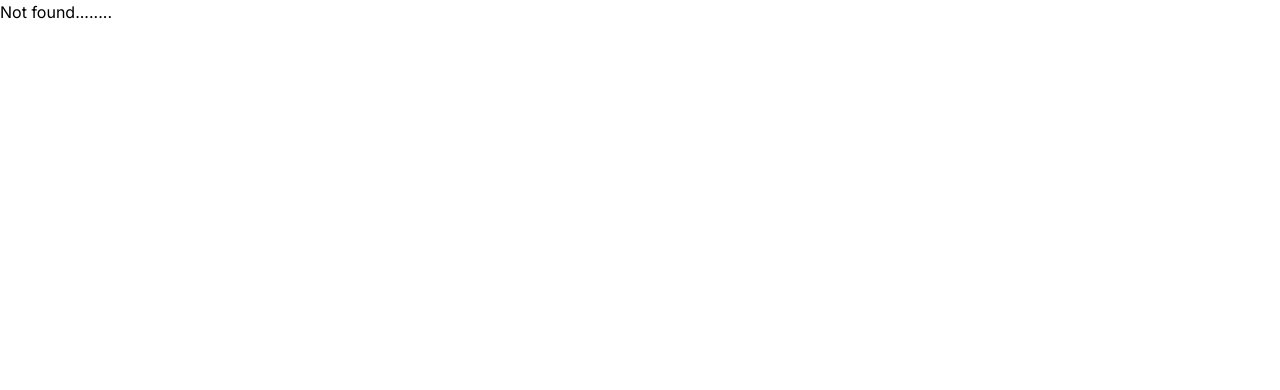
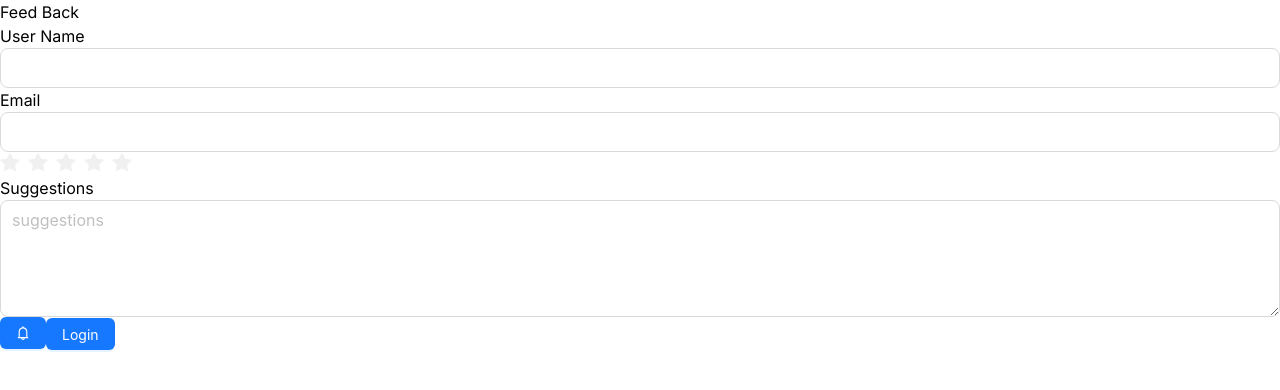
Before and after one commit to nisharga/collabo-hub, a Next.js app: page /feedback in a window 1280 px wide. Before the commit this address had no page. Shown: the top 390 px of the page. Built offline with nearby package versions, Linux system fonts and the light colour scheme.

Commit message:
notifacaiton added

```diff
--- a/package.json
+++ b/package.json
@@ -10,10 +10,12 @@
   },
   "dependencies": {
     "@ant-design/cssinjs": "^1.17.2",
+    "@ant-design/icons": "^5.2.6",
     "antd": "^5.11.1",
     "next": "14.0.2",
     "react": "^18",
-    "react-dom": "^18"
+    "react-dom": "^18",
+    "react-hook-form": "^7.48.2"
   },
   "devDependencies": {
     "@types/node": "^20",
--- /dev/null
+++ b/src/app/(withLayout)/user/notification-center/page.tsx
@@ -0,0 +1,11 @@
+import React from 'react';
+
+const NotificationPage = () => {
+    return (
+        <div>
+            <h2>notification-center</h2>
+        </div>
+    );
+};
+
+export default NotificationPage;
--- /dev/null
+++ b/src/app/feedback/page.tsx
@@ -0,0 +1,79 @@
+"use client"
+import Form from '@/components/form/form';
+import FormInput from '@/components/form/frominput';
+import { Button } from 'antd';
+import { SubmitHandler } from 'react-hook-form';
+import { useState } from 'react';
+import { SmileOutlined } from '@ant-design/icons';
+import { Rate } from 'antd';
+import FormTextArea from '@/components/form/formtextarea';
+type FormValues = {
+    id: string;
+    password: string;
+};
+import { notification } from 'antd';
+import Notification from '@/components/dashboard/ui/Notification';
+const FeedBack = () => {
+    const [rating, setRating] = useState<number>(0);
+
+    //after form submit notify
+    const [api, contextHolder] = notification.useNotification();
+    const openNotification = () => {
+        api.open({
+          message: 'Notification Title',
+          description:
+            'This is the content of the notification. This is the content of the notification. This is the content of the notification.',
+          icon: <SmileOutlined style={{ color: '#108ee9' }} />,
+        });
+      };
+
+      const onsubmit: SubmitHandler<FormValues> = (data) => {
+        try{
+            console.log(data, rating)
+            openNotification()
+
+        }catch(err){}
+    }
+    return (
+        <div>
+           <h2>Feed Back</h2>
+           <Form submitHandler={onsubmit}>
+           <div className="">
+                        <FormInput
+                            name="username"
+                            type="text"
+                            size="large"
+                            label="User Name"
+                        />
+                    </div>
+     <div>
+       <FormInput name="email"
+                type="email"
+                size="large"
+                label="Email"
+         />
+    </div>
+    <div>
+    <Rate allowHalf
+    allowClear={true} defaultValue={rating} onChange={(value) => {setRating(value) }}/>
+    </div>
+    <div>
+       <FormTextArea name="suggestions"
+                rows={4} placeholder="suggestions"
+                size="large"
+                label="Suggestions"
+         />
+    </div>
+    {/* notification                    */}
+    {contextHolder}
+    <Notification/>
+    <Button type="primary" htmlType="submit">
+                        Login
+                    </Button>
+                </Form>
+
+        </div>
+    );
+};
+
+export default FeedBack;
--- /dev/null
+++ b/src/components/dashboard/ui/Notification.tsx
@@ -0,0 +1,46 @@
+import React from 'react';
+import { Button, notification, Space } from 'antd';
+import {
+    BellOutlined
+  } from '@ant-design/icons';
+import Link from 'next/link';
+const close = () => {
+  console.log(
+    'Notification was closed. Either the close button was clicked or duration time elapsed.',
+  );
+};
+
+const Notification = () => {
+  const [api, contextHolder] = notification.useNotification();
+
+  const openNotification = () => {
+    const key = `open${Date.now()}`;
+    const btn = (
+      <Space>
+        <Link href="/user/notification-center">All Notifications</Link>
+        <Button type="link" size="small" onClick={() => api.destroy()}>
+          Destroy This
+        </Button>
+      </Space>
+    );
+    api.open({
+      message: 'Notification Title',
+      description:
+        'A function will be be called after the notification is closed (automatically after the "duration" time of manually).',
+      btn,
+      key,
+      onClose: close,
+    });
+  };
+
+  return (
+    <>
+      {contextHolder}
+      <Button type="primary" onClick={openNotification}>
+      <BellOutlined />
+      </Button>
+    </>
+  );
+};
+
+export default Notification;
--- /dev/null
+++ b/src/components/form/form.tsx
@@ -0,0 +1,46 @@
+"use client";
+
+
+import { ReactElement, ReactNode } from "react";
+import { useForm, FormProvider, SubmitHandler } from "react-hook-form";
+
+
+type FormConfig = {
+  defaultValues?: Record<string, any>;
+};
+
+
+type FormProps = {
+  children?: ReactElement | ReactNode;
+  submitHandler: SubmitHandler<any>;
+} & FormConfig;
+
+
+const Form = ({ children, submitHandler, defaultValues }: FormProps) => {
+  const formConfig: FormConfig = {};
+
+
+  if (!!defaultValues) formConfig["defaultValues"] = defaultValues;
+
+
+  const methods = useForm<FormProps>(formConfig);
+
+
+  const { handleSubmit, reset } = methods;
+
+
+  const onSubmit = (data: any) => {
+    submitHandler(data);
+    reset();
+  };
+
+
+  return (
+    <FormProvider {...methods}>
+      <form onSubmit={handleSubmit(onSubmit)}>{children}</form>
+    </FormProvider>
+  );
+};
+
+
+export default Form;
--- /dev/null
+++ b/src/components/form/formtextarea.tsx
@@ -0,0 +1,52 @@
+"use client";
+
+
+import { Input } from "antd";
+const { TextArea } = Input;
+import { useFormContext, Controller } from "react-hook-form";
+interface IInput {
+  name: string;
+  type?: string;
+  size?: "large" | "small";
+  value?: string | string[] | undefined;
+  id?: string;
+  placeholder?: string;
+  validation?: object;
+  label?: string;
+  rows?: number
+}
+
+
+const FormTextArea = ({
+  name,
+  type,
+  rows,
+  size,
+  value,
+  placeholder,
+  label,
+}: IInput) => {
+  const { control } = useFormContext();
+
+
+  return (
+    <>
+      {label ? label : null}
+      <Controller
+        control={control}
+        name={name}
+        render={({ field }) =>
+        <TextArea
+        rows={rows}
+        size={size}
+        placeholder={placeholder}
+        {...field}
+        value={value ? value : field.value} />
+        }
+      />
+    </>
+  );
+};
+
+
+export default FormTextArea;
--- /dev/null
+++ b/src/components/form/frominput.tsx
@@ -0,0 +1,62 @@
+"use client";
+
+
+import { Input } from "antd";
+import { useFormContext, Controller } from "react-hook-form";
+interface IInput {
+  name: string;
+  type?: string;
+  size?: "large" | "small";
+  value?: string | string[] | undefined;
+  id?: string;
+  placeholder?: string;
+  validation?: object;
+  label?: string;
+}
+
+
+const FormInput = ({
+  name,
+  type,
+  size,
+  value,
+  id,
+  placeholder,
+  validation,
+  label,
+}: IInput) => {
+  const { control } = useFormContext();
+
+
+  return (
+    <>
+      {label ? label : null}
+      <Controller
+        control={control}
+        name={name}
+        render={({ field }) =>
+          type === "password" ? (
+            <Input.Password
+              type={type}
+              size={size}
+              placeholder={placeholder}
+              {...field}
+              value={value ? value : field.value}
+            />
+          ) : (
+            <Input
+              type={type}
+              size={size}
+              placeholder={placeholder}
+              {...field}
+              value={value ? value : field.value}
+            />
+          )
+        }
+      />
+    </>
+  );
+};
+
+
+export default FormInput;
```
Also changed, not shown: 1 other file (tests, documents, lock files or other folders).
